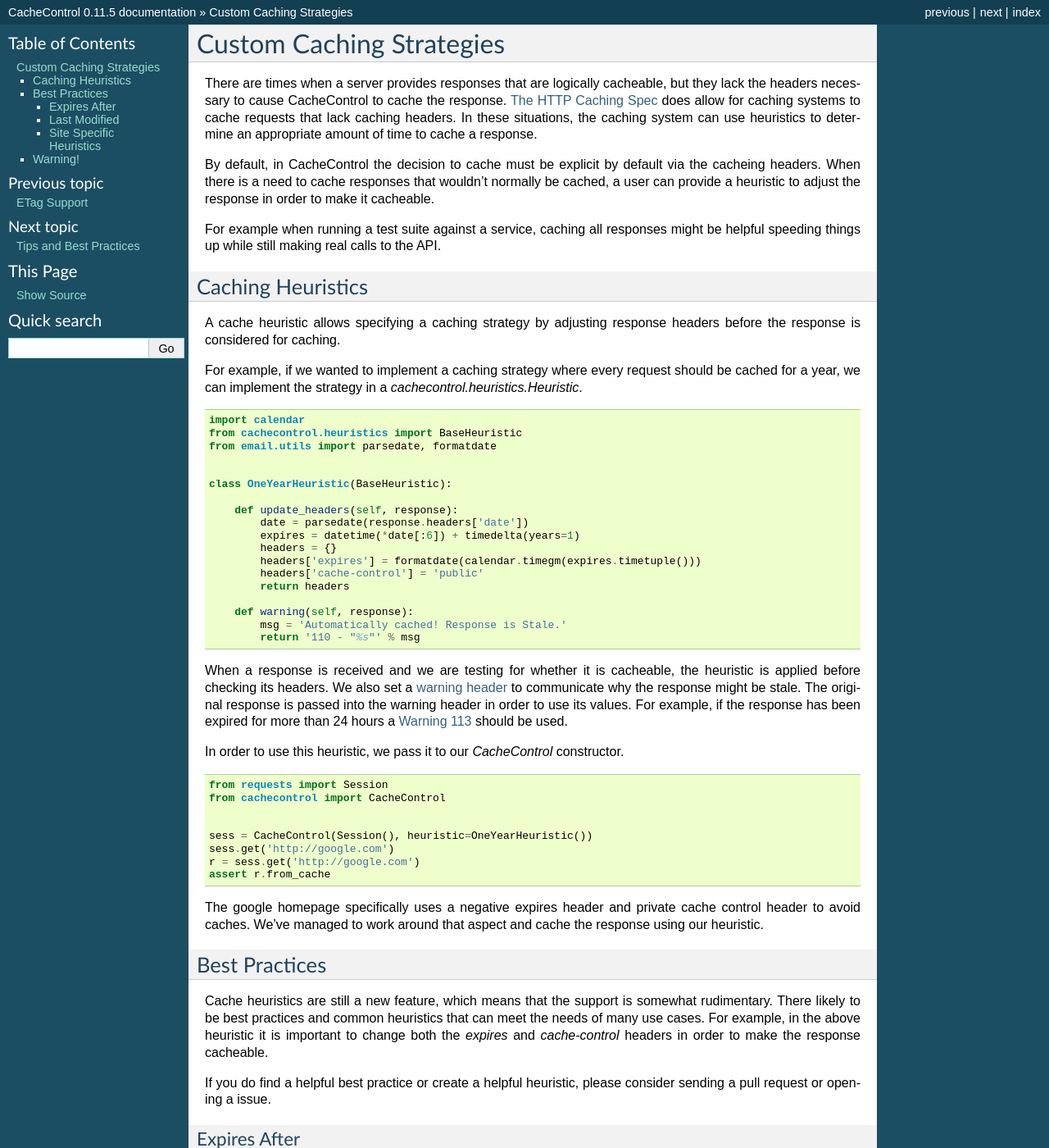
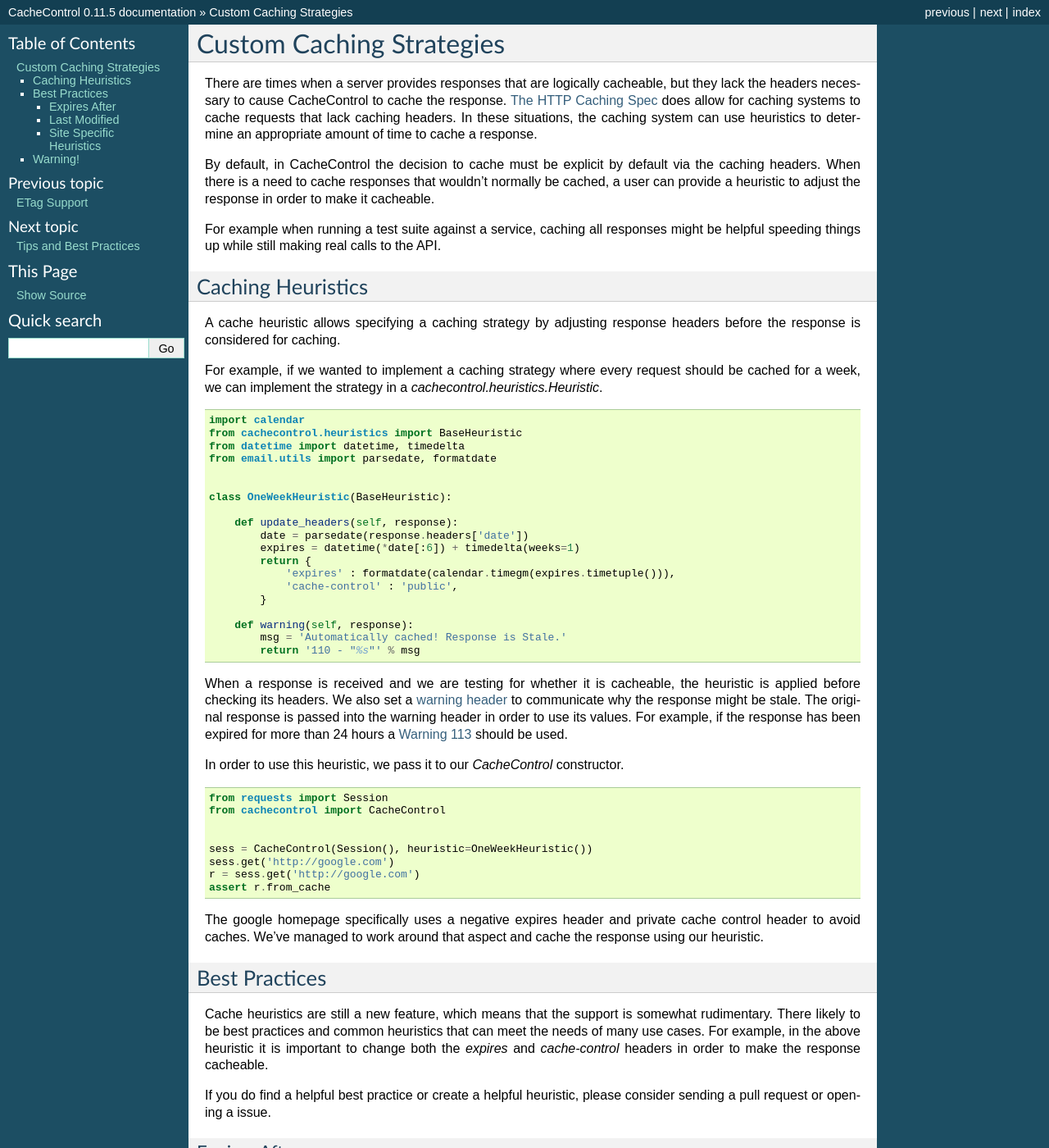
Before and after one commit to psf/cachecontrol, a Sphinx documentation site: the page built from docs/custom_heuristics.rst, in a window 1280 px wide and 1400 px high. Shown: the whole window at 82% size. Built offline with Sphinx 7.4.7, drawn with Linux system fonts in a browser that asks for light colours.

Commit message:
Fix caching heuristics code sample.
* Added datetime imports to make the example self-contained.
* Replaced years with weeks, as timedelta does not have a years keyword
  argument.
* Fixed use of headers variable without earlier assignment.

```diff
--- a/docs/custom_heuristics.rst
+++ b/docs/custom_heuristics.rst
@@ -11,7 +11,7 @@
 of time to cache a response.
 
 By default, in CacheControl the decision to cache must be explicit by
-default via the cacheing headers. When there is a need to cache
+default via the caching headers. When there is a need to cache
 responses that wouldn't normally be cached, a user can provide a
 heuristic to adjust the response in order to make it cacheable.
 
@@ -27,23 +27,24 @@
 response headers before the response is considered for caching.
 
 For example, if we wanted to implement a caching strategy where every
-request should be cached for a year, we can implement the strategy in
+request should be cached for a week, we can implement the strategy in
 a `cachecontrol.heuristics.Heuristic`. ::
 
   import calendar
   from cachecontrol.heuristics import BaseHeuristic
+  from datetime import datetime, timedelta
   from email.utils import parsedate, formatdate
 
 
-  class OneYearHeuristic(BaseHeuristic):
+  class OneWeekHeuristic(BaseHeuristic):
 
       def update_headers(self, response):
           date = parsedate(response.headers['date'])
-          expires = datetime(*date[:6]) + timedelta(years=1)
-          headers = {}
-          headers['expires'] = formatdate(calendar.timegm(expires.timetuple()))
-          headers['cache-control'] = 'public'
-          return headers
+          expires = datetime(*date[:6]) + timedelta(weeks=1)
+          return {
+              'expires' : formatdate(calendar.timegm(expires.timetuple())),
+              'cache-control' : 'public',
+          }
 
       def warning(self, response):
           msg = 'Automatically cached! Response is Stale.'
@@ -67,7 +68,7 @@
   from cachecontrol import CacheControl
 
 
-  sess = CacheControl(Session(), heuristic=OneYearHeuristic())
+  sess = CacheControl(Session(), heuristic=OneWeekHeuristic())
   sess.get('http://google.com')
   r = sess.get('http://google.com')
   assert r.from_cache
```
